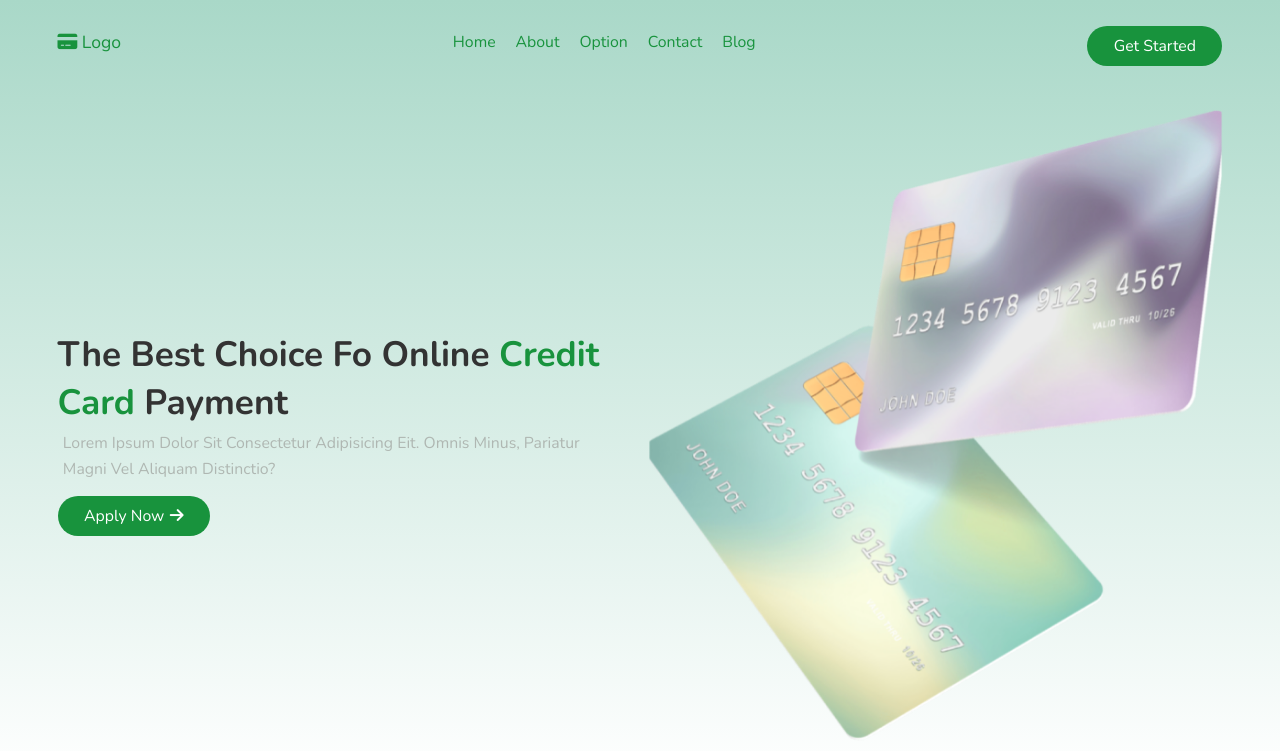
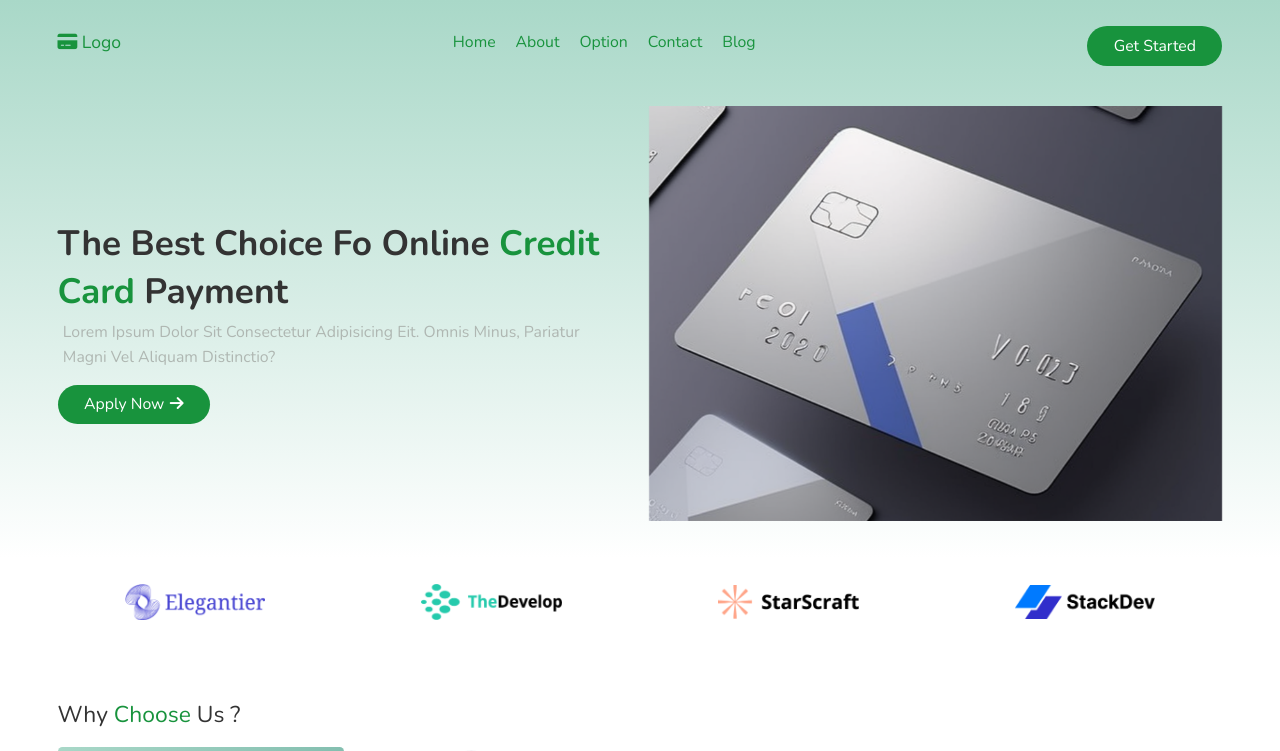
Before and after one commit to epiphany9999/card-website, a plain HTML site: page index.html in a window 1280 px wide. Shown: the top 751 px of the page. Drawn offline with nearby package versions, Linux system fonts and the light colour scheme.

Commit message:
상단이미지 수정

```diff
--- a/index.html
+++ b/index.html
@@ -41,7 +41,7 @@
                 <a href="#" class="btn">Apply Now<i class="fas fa-arrow-right"></i></a>
         </div>
         <div class="image">
-            <img src="images/home-img.png" alt="card">
+            <img src="images/22.png" alt="card">
         </div>
     </section>
 </div>
```
Also changed, not shown: images/22.png (added).
